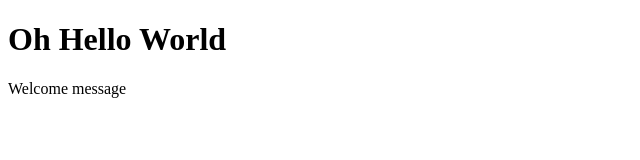
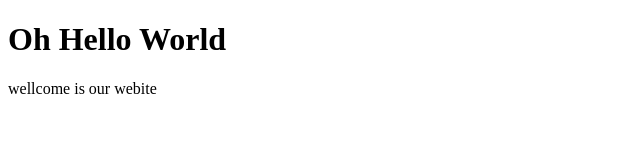
Before and after one commit to alishba-khalid/sqa, a plain HTML site: page index.html in a window 1280 px wide. Shown: the full height of the page, 0-640 px from the left. Drawn offline with Linux system fonts and the light colour scheme.

Commit message:
Added welcome message

```diff
--- a/index.html
+++ b/index.html
@@ -8,7 +8,7 @@
 <body>
     <h1>Oh Hello World</h1><!--Updated Message -->
     <section>
-        <p>Welcome message</p>
+        <p>wellcome is our webite</p><!--new line updated-->
     </section>
 </body>
 </html>
```
